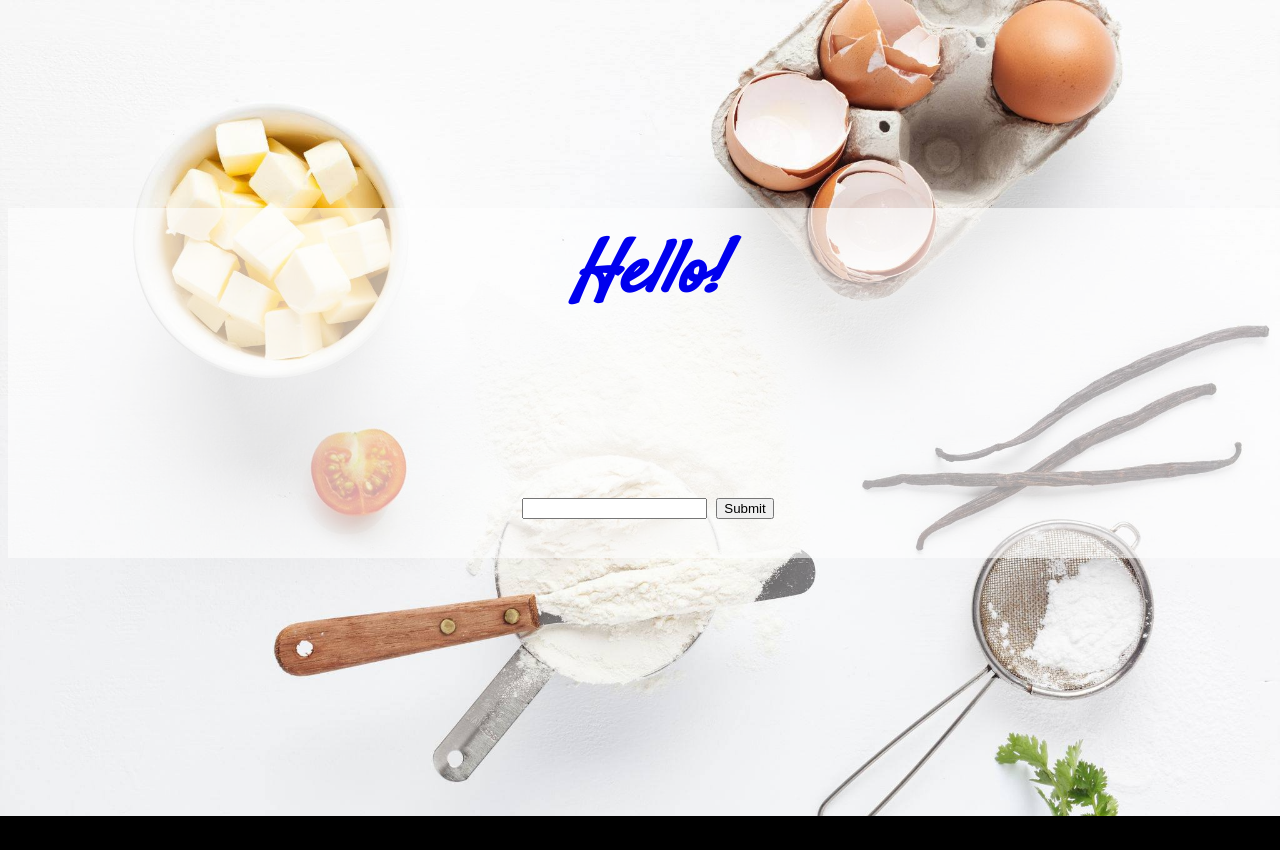
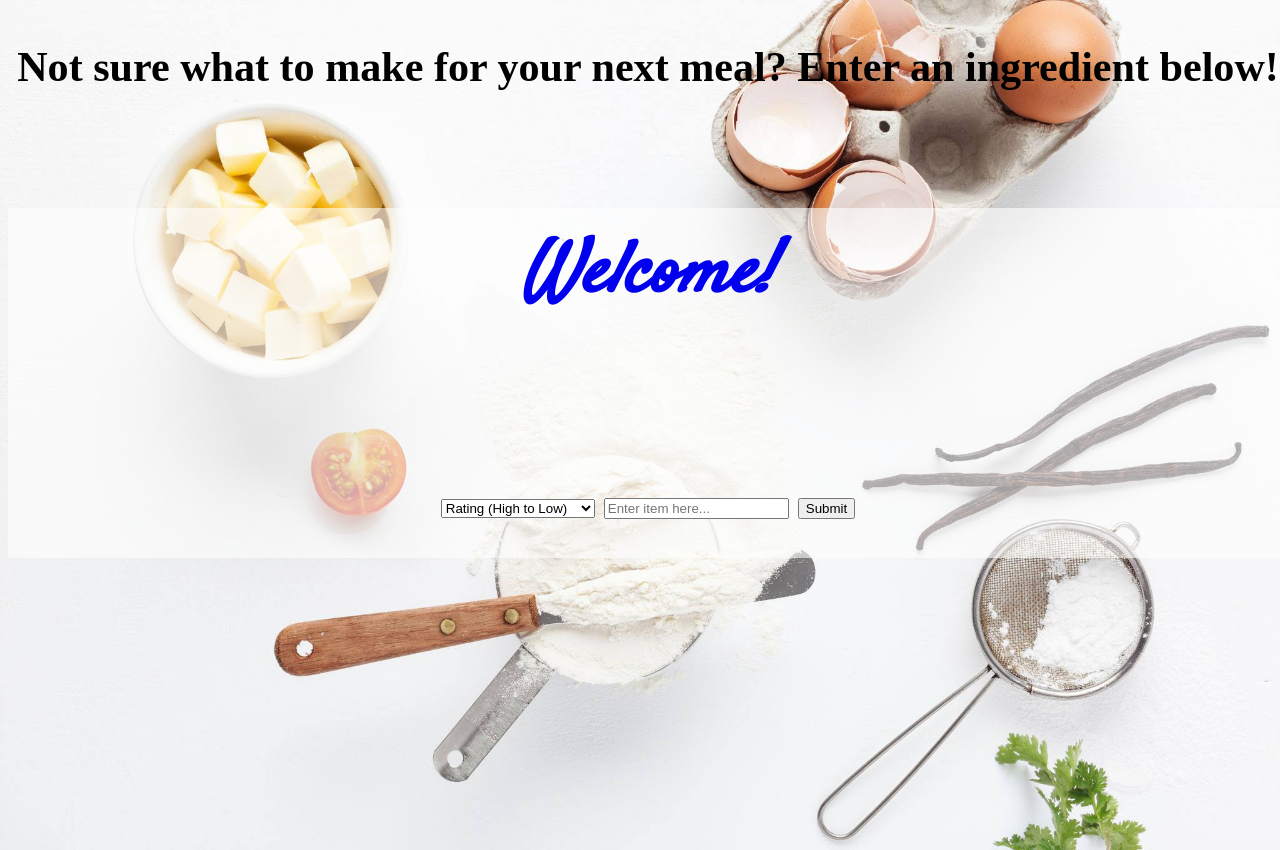
Before and after one commit to hsiehelaine/chow-down, a plain HTML site: page index.html in a window 1280 px wide. Before the commit the page ends 816 px from the top, so only its background shows below. Drawn offline with Linux system fonts and the light colour scheme.

Commit message:
edited home page, made json parsing easier

```diff
--- a/index.html
+++ b/index.html
@@ -1,17 +1,14 @@
 <!DOCTYPE html>
 <html>
     <head>
-        <title>Hello</title>
-
+        <title>Chow Down</title>
         <link href="https://fonts.googleapis.com/css?family=Satisfy" rel="stylesheet">
-
-<!--         <link href="https://fonts.googleapis.com/css?family=Cinzel" rel="stylesheet">
- -->        <link href="https://fonts.googleapis.com/css?family=Open+Sans+Condensed:300" rel="stylesheet">
-        <link rel="stylesheet" href="assets/css/style.css">
+        <link href="https://fonts.googleapis.com/css?family=Open+Sans+Condensed:300" rel="stylesheet">
+	<link href="https://fonts.googleapis.com/css?family=Josefin+Slab" rel="stylesheet">
+<link rel="stylesheet" href="assets/css/style.css">
         <script language="javascript" type="text/javascript">
         function removeSpaces(string) {
             return string.replace(/[^a-z0-9]/gi,'');
-         // return string.split(' ').join('');
         }
         </script>
 
@@ -20,16 +17,21 @@
     <body>
         <div id="titlebg"></div>
         <div id="title">
-            <a href="index.html" id="t"><h1>Hello!</h1></a>
+            <a href="index.html" id="t"><h1>Welcome!</h1></a>
         </div>
+	<div id="description">
+	   <h3>Not sure what to make for your next meal? Enter an ingredient below!</h3>
+	</div>
         <form action="result.html" accept-charset="utf-8" method="GET" id="searchbar">
-            <input type="text" name="serialNumber" onblur="this.value=removeSpaces(this.value);">
+	    <select name="sorted by">
+		<option value="rating">Rating (High to Low)</option>
+		<option value="calories">Calories (Low to High)</option>
+		<option value="protein">Protein (High to Low)</option>
+		<option value="fat">Fat (Low to High)</option>
+		<option value="sodium">Sodium (Low to High)</option>
+	    </select>
+            <input type="text" name="serialNumber" placeholder="Enter item here..." onblur="this.value=removeSpaces(this.value);">
             <input type="submit" value="Submit">
         </form>
-        <!-- <form action="result.html" method="GET" id="searchbar">
-            <input type="text" name="serialNumber" onblur="this.value=removeSpaces(this.value);"/>
-            <input type="button" value="Click">
-            <input type="submit" value="Submit" />
-        </form> -->
     </body>
 </html>
```
Also changed, not shown: 1 other file.
